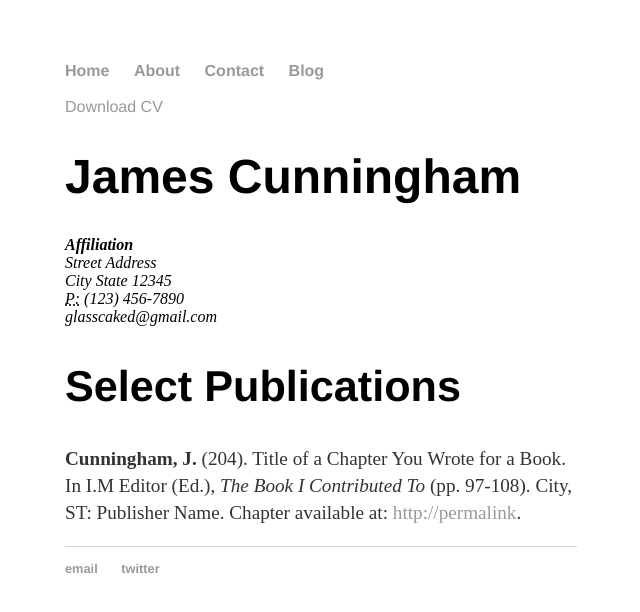
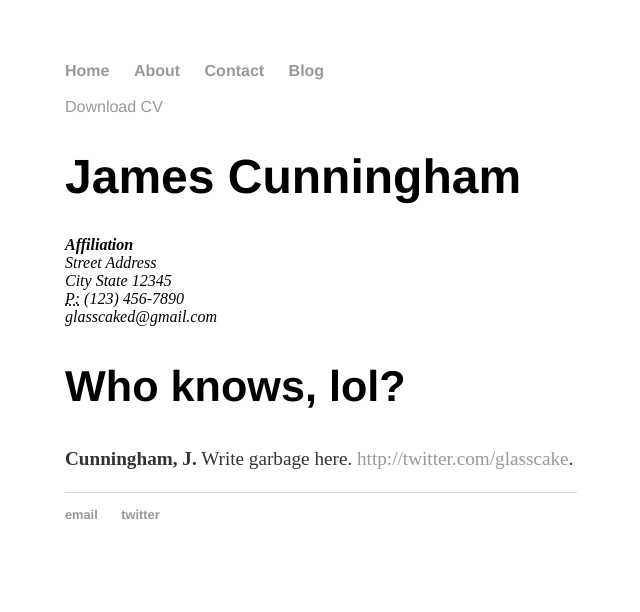
Before and after one commit to glasscaked/strip, a Jekyll site: the page built from contact/index.html, in a window 1280 px wide. Shown: the top 612 px of the page, without its empty margins (319-959 px from the left). Built offline with Jekyll 4.4.1, drawn with Linux system fonts in a browser that asks for light colours.

Commit message:
Update index.html

```diff
--- a/contact/index.html
+++ b/contact/index.html
@@ -1,6 +1,6 @@
 ---
 layout: default
-title: CV of Your Name
+title: Contact
 ---
 
 	<div class="cv">
@@ -14,9 +14,9 @@ title: CV of Your Name
 					<span class="obfuscate">glasscaked@gmail.com</span>
 					</address>
 
-					<h2>Select Publications</h2>
+					<h2>Who knows, lol?</h2>
 
-					<p><strong>Cunningham, J.</strong> (204). Title of a Chapter You Wrote for a Book. In I.M Editor (Ed.), <em>The Book I Contributed To</em> (pp. 97-108). City, ST: Publisher Name. Chapter available at: <a href="#">http://permalink</a>.
+					<p><strong>Cunningham, J.</strong> Write garbage here. <a href="#">http://twitter.com/glasscake</a>.
 
 
 	</div>
```
